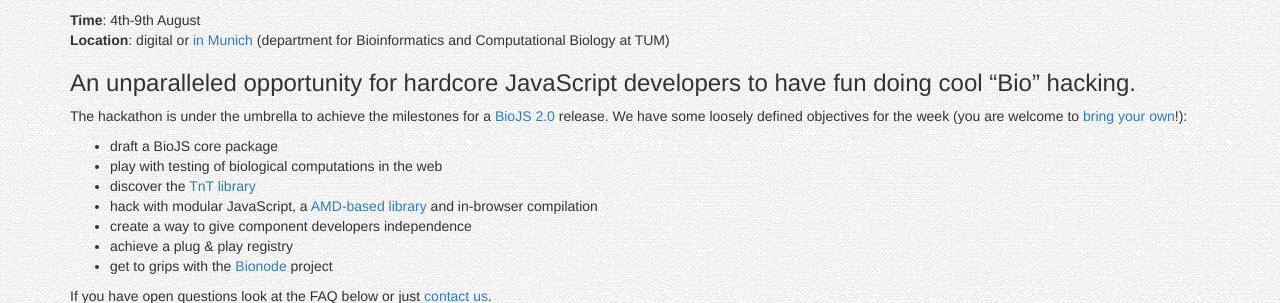
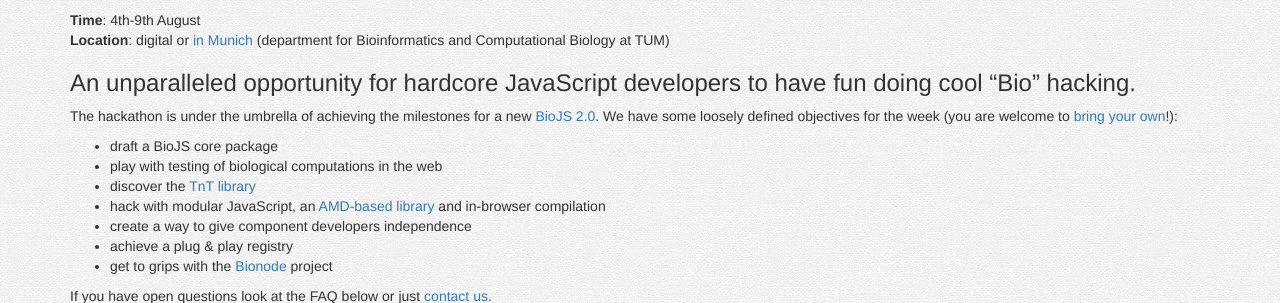
Before and after one commit to biojs/biojs.net, a Jekyll site: the page built from _posts/2014-07-04-announcing-hackathon.md, in a window 1280 px wide and 900 px high, cut to the strip 0-691 px from the top of the window. Shown: the part 228-531 px from the top of the strip. Built offline with Jekyll 4.4.1, drawn with Linux system fonts in a browser that asks for light colours; nearby versions of some CDN libraries; Markdown is read by kramdown in place of the engine named in the settings; some of the changed text lies outside the part shown.

Commit message:
small spelling mistakes at hackathon post

```diff
--- a/_posts/2014-07-04-announcing-hackathon.md
+++ b/_posts/2014-07-04-announcing-hackathon.md
@@ -15,13 +15,13 @@
 
 ### An unparalleled opportunity for hardcore JavaScript developers to have fun doing cool "Bio" hacking.
 
-The hackathon is under the umbrella to achieve the milestones for a [BioJS 2.0][biojs-lib] release.
+The hackathon is under the umbrella of achieving the milestones for a new [BioJS 2.0][biojs-lib].
 We have some loosely defined objectives for the week (you are welcome to [bring your own][contact]!):
 
 * draft a BioJS core package
 * play with testing of biological computations in the web
 * discover the [TnT library][tnt]
-* hack with modular JavaScript, a [AMD-based library][biojs-amd] and in-browser compilation
+* hack with modular JavaScript, an [AMD-based library][biojs-amd] and in-browser compilation
 * create a way to give component developers independence
 * achieve a plug & play registry
 * get to grips with the [Bionode][bionode] project
```
Also changed, not shown: other parts of _posts/2014-07-04-announcing-hackathon.md (+1 -0 lines).
